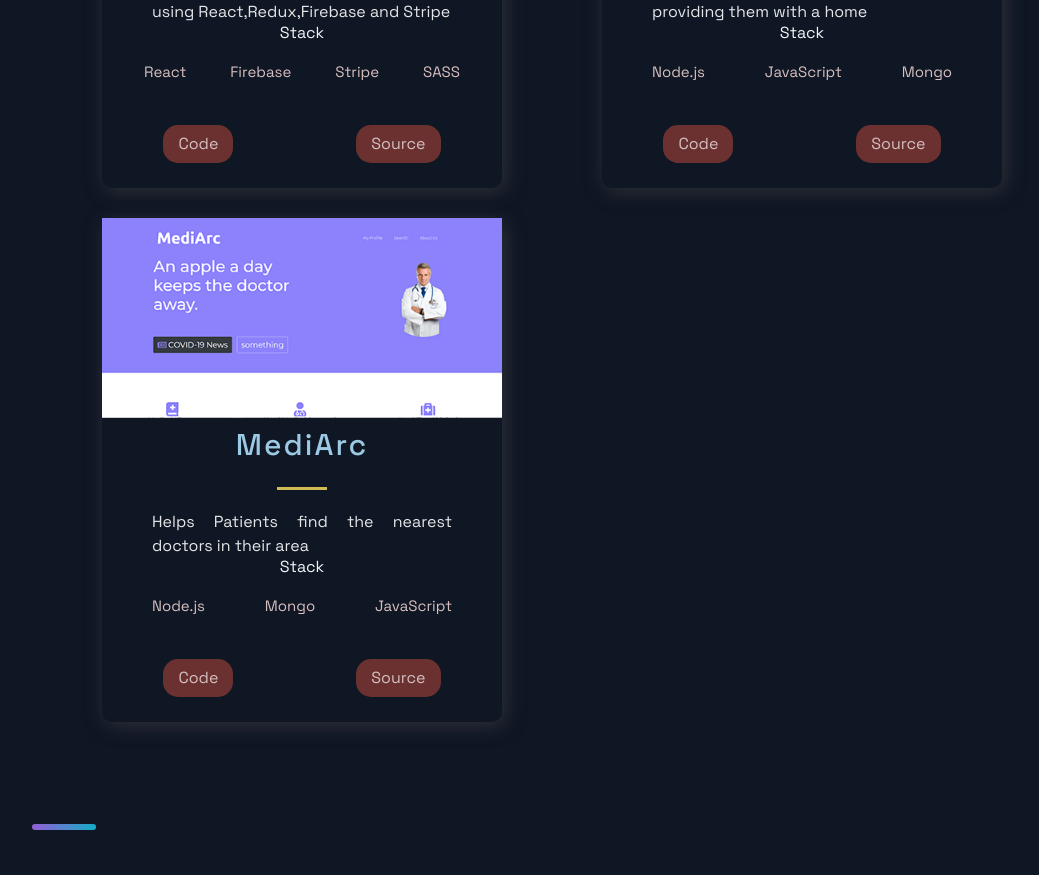
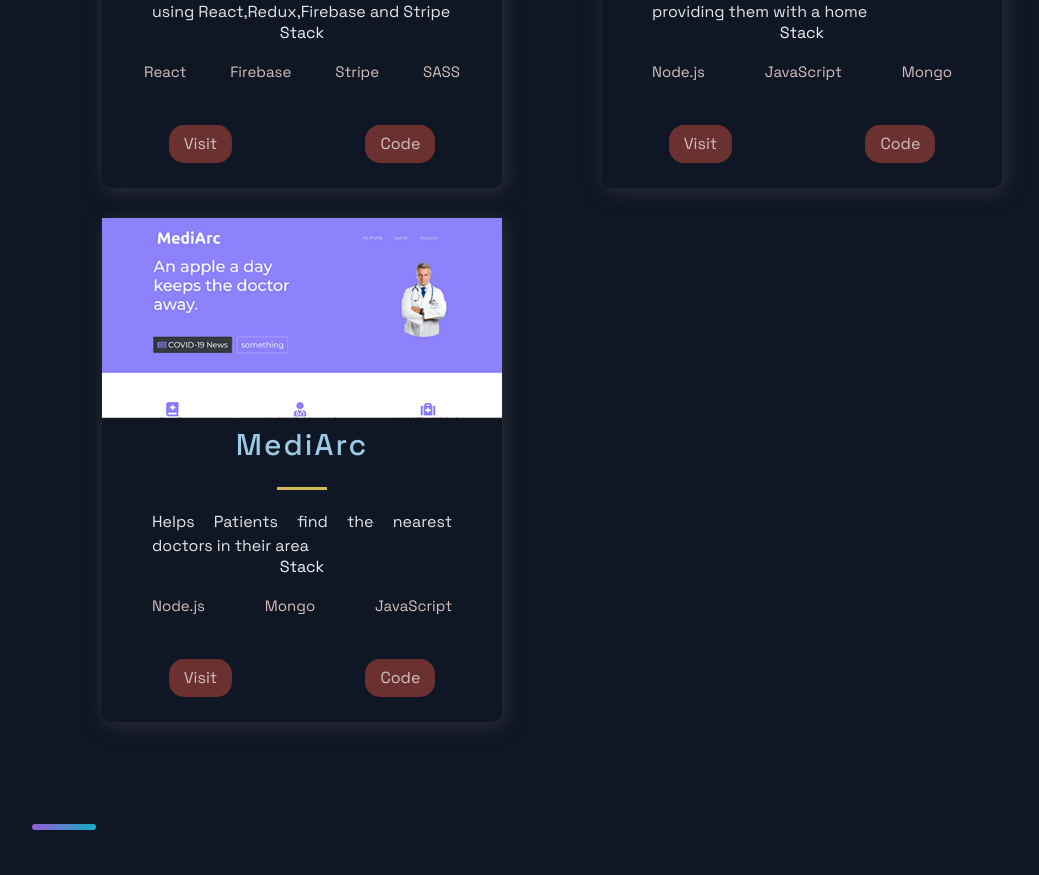
Before and after one commit to adityanagar10/welcome, a Next.js app: page / in a window 1280 px wide. Shown: the part 1200-2075 px from the top of the page, without its empty margins (88-1127 px from the left). Built offline with nearby package versions, Linux system fonts and the light colour scheme.

Commit message:
minor changed

```diff
--- a/src/components/Projects/Projects.js
+++ b/src/components/Projects/Projects.js
@@ -27,8 +27,8 @@
               </TagList>
             </div>
             <UtilityList>
-              <ExternalLinks href={p.visit}>Code</ExternalLinks>
-              <ExternalLinks href={p.source}>Source</ExternalLinks>
+              <ExternalLinks href={p.visit}>Visit</ExternalLinks>
+              <ExternalLinks href={p.source}>Code</ExternalLinks>
             </UtilityList>
           </BlogCard>
         );
```
